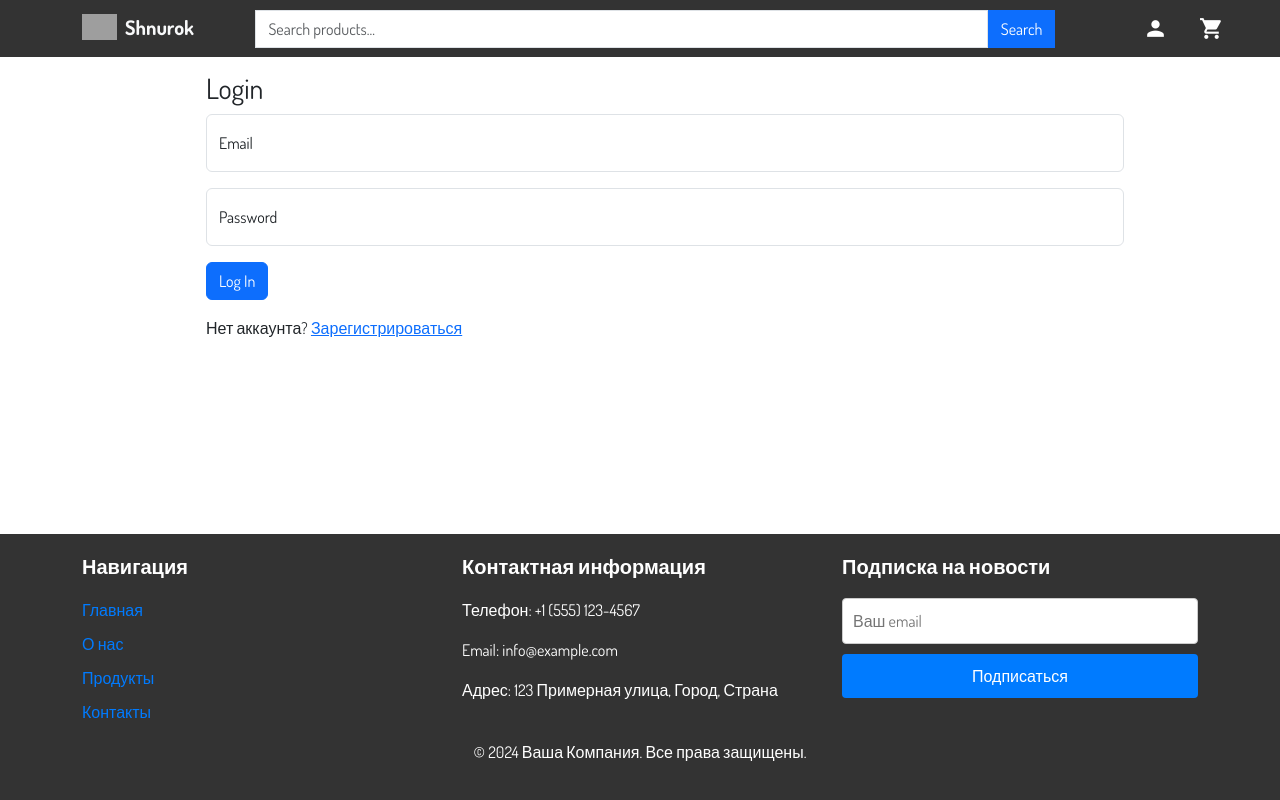
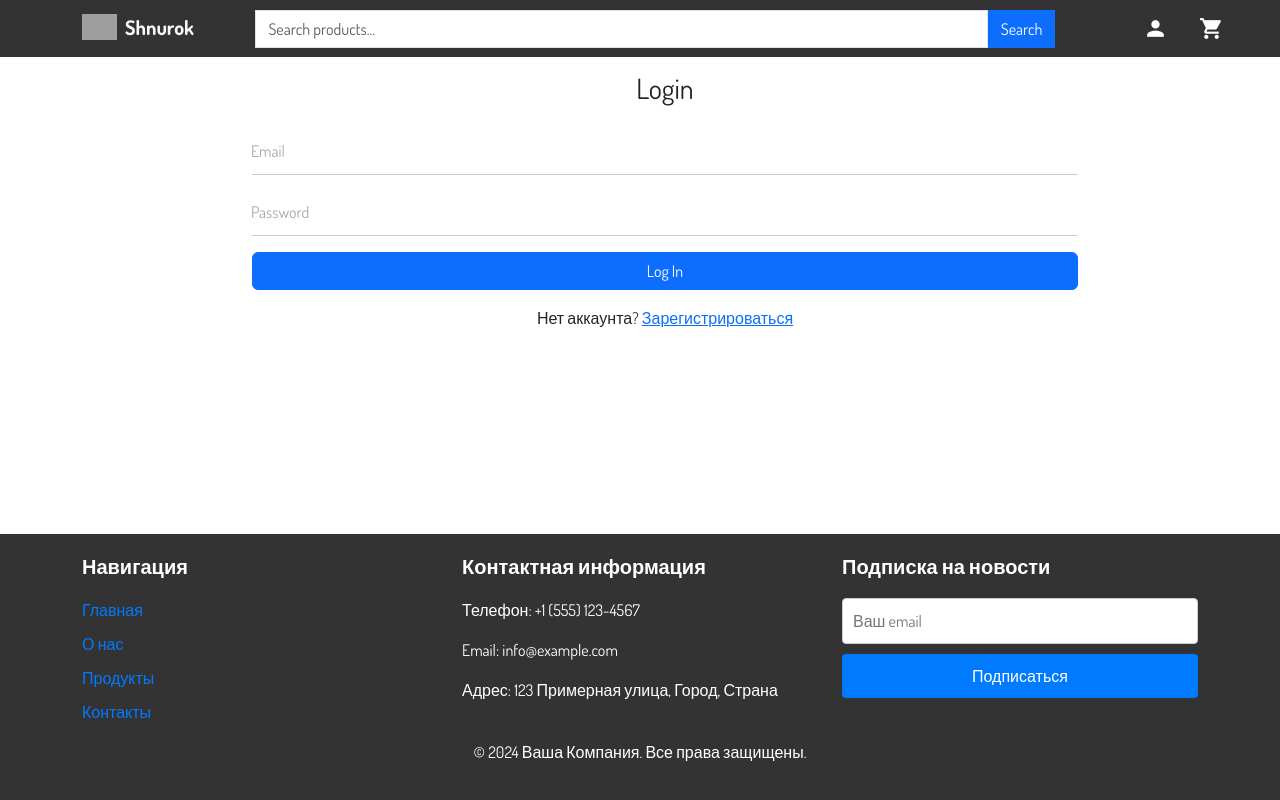
Before and after one commit to twintyit/Point, a React (Vite) app: page /login in a window 1280 px wide. Built offline with nearby package versions, Linux system fonts and the light colour scheme; grey boxes are pictures that could not be loaded.

Commit message:
input styled

```diff
--- a/src/App.css
+++ b/src/App.css
@@ -21,3 +21,39 @@
     width: 100%;
     padding: 0% 10%;
 }
+
+.floating-label-input-group {
+    position: relative;
+}
+
+.floating-label-input-group .form-control {
+    border: none;
+    border-bottom: 1px solid #ccc;
+    border-radius: 0;
+    padding: 10px 0;
+    box-shadow: none;
+    background-color: transparent;
+    width: 100%;
+}
+
+.floating-label-input-group .form-control:focus {
+    border-color: #007bff;
+    box-shadow: none;
+}
+
+.floating-label-input-group .form-label {
+    position: absolute;
+    top: 0.6rem;
+    font-size: 1rem;
+    color: #aaa;
+    transition: all 0.2s ease;
+    pointer-events: none;
+    z-index: 1000;
+}
+
+.floating-label-input-group .form-control:focus + .form-label,
+.floating-label-input-group .form-control:not(:placeholder-shown) + .form-label {
+    top: -0.6rem;
+    font-size: 0.85rem;
+    color: #007bff;
+}
--- a/src/components/modal/Modal.css
+++ b/src/components/modal/Modal.css
@@ -3,8 +3,10 @@
     display: flex;
     justify-content: center;
     align-items: center;
-    min-width: calc(100% - 60rem);
+    min-width: fit-content;
     min-height: calc(100% - 1rem);
+    max-width: 90vw;
+    width: auto;
 }
 
 .modal-dialog.modal-show {
@@ -20,6 +22,7 @@
     border-radius: 0.5rem;
     max-height: 80vh;
     overflow-y: auto;
+    width: 100%;
 }
 
 
--- a/src/pages/auth/login-page/LoginPage.css
+++ b/src/pages/auth/login-page/LoginPage.css
@@ -1,14 +1,47 @@
-  .input-no-border {
-      border: none;
-      border-bottom: 2px solid #000;
-      /* Только нижняя линия */
-      border-radius: 0;
-      box-shadow: none;
-  }
+.login-page-container{
+    width: 25vw;
+    display: flex;
+    flex-direction: column;
+    align-items: center;
+}
 
-  .input-no-border:focus {
-      outline: none;
-      box-shadow: none;
-      border-bottom-color: #007bff;
-      /* Цвет нижней линии при фокусе */
-  }
+.form-container {
+     width: 90%;
+}
+
+.input-group {
+    position: relative;
+    margin-bottom: 1rem;
+}
+
+.input-group .form-control {
+    border: none;
+    border-bottom: 1px solid #ccc;
+    border-radius: 0;
+    padding: 10px 0;
+    box-shadow: none;
+    background-color: transparent;
+}
+
+.input-group .form-control:focus {
+    border-color: #007bff;
+    box-shadow: none;
+}
+
+.input-group .form-label {
+    z-index: 1000;
+    position: absolute;
+    top: 0.6rem;
+    left: 0;
+    font-size: 1rem;
+    color: #aaa;
+    transition: all 0.2s ease;
+    pointer-events: none;
+}
+
+.input-group .form-control:focus + .form-label,
+.input-group .form-control:not(:placeholder-shown) + .form-label {
+    top: -0.6rem;
+    font-size: 0.85rem;
+    color: #007bff;
+}
--- a/src/pages/auth/login-page/LoginPage.jsx
+++ b/src/pages/auth/login-page/LoginPage.jsx
@@ -30,39 +30,41 @@ const LoginPage = () => {
     };
 
     return (
-        <div className="container">
-            <h3>Login</h3>
-            <form onSubmit={handleLogin}>
-                <div className="mb-3 form-floating">
+        <div className="login-page-container container">
+            <h3 className="text-center mb-4">Login</h3>
+            <form onSubmit={handleLogin} className="form-container">
+                <div className="input-group mb-3">
                     <input
                         type="email"
                         ref={loginRef}
-                        className={`form-control input-no-border ${error && error.includes('Email') ? 'is-invalid' : ''}`}
-                        id="floatingInput"
-                        placeholder="name@example.com"
+                        className={`form-control ${error && error.includes('Email') ? 'is-invalid' : ''}`}
+                        id="emailInput"
+                        placeholder=" "
+                        required
                     />
-                    <label htmlFor="floatingInput" className="form-label">Email</label>
+                    <label htmlFor="emailInput" className="form-label">Email</label>
                     {error && error.includes('Email') && <div className="invalid-feedback">{error}</div>}
                 </div>
-                <div className="mb-3 form-floating">
-
+                <div className="input-group mb-3">
                     <input
                         type="password"
                         ref={passwordRef}
-                        className={`form-control input-no-border ${error && error.includes('Password') ? 'is-invalid' : ''}`}
-                        id="floatingPassword"
-                        placeholder="Password"
+                        className={`form-control ${error && error.includes('Password') ? 'is-invalid' : ''}`}
+                        id="passwordInput"
+                        placeholder=" "
+                        required
                     />
-                    <label htmlFor="floatingPassword" className="form-label">Password</label>
+                    <label htmlFor="passwordInput" className="form-label">Password</label>
                     {error && error.includes('Password') && <div className="invalid-feedback">{error}</div>}
                 </div>
-                    <button type="submit" className="btn btn-primary">Log In</button>
-                    {error && !error.includes('Email') && !error.includes('Password') && <p className="text-danger mt-3">{error}</p>}
-                    <p className="mt-3">
-                        Нет аккаунта? <Link to="/signup" onClick={closeModal}>Зарегистрироваться</Link>
-                    </p>
+                <button type="submit" className="btn btn-primary w-100">Log In</button>
+                {error && !error.includes('Email') && !error.includes('Password') && (
+                    <p className="text-danger mt-3">{error}</p>
+                )}
+                <p className="mt-3 text-center">
+                    Нет аккаунта? <Link to="/signup" onClick={closeModal}>Зарегистрироваться</Link>
+                </p>
             </form>
-
         </div>
     );
 };
--- a/src/pages/auth/signup-page/SignupPage.jsx
+++ b/src/pages/auth/signup-page/SignupPage.jsx
@@ -1,6 +1,7 @@
 import React, { useState } from 'react';
 import { useNavigate } from 'react-router-dom';
 import { signup } from '../../../api/apiFunctions.jsx';
+import "./SignupPage.css"
 
 const SignupPage = () => {
     const [email, setEmail] = useState('');
@@ -35,42 +36,69 @@ const SignupPage = () => {
 
     return (
         <div className="container">
-            <h2>Sign Up</h2>
-            <form onSubmit={handleSignup}>
-                <div className="mb-3">
-                    <label htmlFor="email" className="form-label">Email</label>
+            <form onSubmit={handleSignup} className="p-4 border rounded shadow-sm">
+                <h3 className="mb-4">Sign Up</h3>
+                <div className="row ">
+                    <div className="col-md-6 mb-5 position-relative floating-label-input-group">
                         <input
                             type="email"
-                        className={`form-control ${error && error.includes('Email') ? 'is-invalid' : ''}`}
+                            className={`form-control border-0 border-bottom ${error && error.includes('Email') ? 'is-invalid' : ''}`}
                             id="email"
                             value={email}
                             onChange={(e) => setEmail(e.target.value)}
+                            placeholder=""
+                            required
                         />
+                        <label htmlFor="email" className="form-label">Email</label>
                         {error && error.includes('Email') && <div className="invalid-feedback">{error}</div>}
                     </div>
-                <div className="mb-3">
-                    <label htmlFor="password" className="form-label">Password</label>
+                    <div className="col-md-6 mb-5 position-relative floating-label-input-group">
+                        <input
+                            type="text"
+                            className="form-control border-0 border-bottom"
+                            id="username"
+                            // value={username}
+                            // onChange={(e) => setUsername(e.target.value)}
+                            placeholder=" "
+                            required
+                        />
+                        <label htmlFor="username" className="form-label">Username</label>
+                    </div>
+                </div>
+                <div className="row">
+                    <div className="col-md-6 mb-5 position-relative floating-label-input-group">
                         <input
                             type="password"
-                        className={`form-control ${error && error.includes('Password') ? 'is-invalid' : ''}`}
+                            className={`form-control border-0 border-bottom ${error && error.includes('Password') ? 'is-invalid' : ''}`}
                             id="password"
                             value={password}
                             onChange={(e) => setPassword(e.target.value)}
+                            placeholder=" "
+                            required
                         />
+                        <label htmlFor="password" className="form-label">Password</label>
                         {error && error.includes('Password') && <div className="invalid-feedback">{error}</div>}
                     </div>
-                <div className="mb-3">
-                    <label htmlFor="confirmPassword" className="form-label">Confirm Password</label>
+                    <div className="col-md-6 mb-5 position-relative floating-label-input-group">
                         <input
                             type="password"
-                        className={`form-control ${error && error.includes('Passwords do not match') ? 'is-invalid' : ''}`}
+                            className={`form-control border-0 border-bottom ${error && error.includes('Passwords do not match') ? 'is-invalid' : ''}`}
                             id="confirmPassword"
                             value={confirmPassword}
                             onChange={(e) => setConfirmPassword(e.target.value)}
+                            placeholder=" "
+                            required
                         />
-                    {error && error.includes('Passwords do not match') && <div className="invalid-feedback">{error}</div>}
+                        <label htmlFor="confirmPassword" className="form-label">Confirm Password</label>
+                        {error && error.includes('Passwords do not match') &&
+                            <div className="invalid-feedback">{error}</div>}
                     </div>
-                <button type="submit" className="btn btn-primary">Sign Up</button>
+                </div>
+                <div className="d-flex justify-content-end">
+                    <button type="submit" className="btn btn-primary">
+                        Sign Up
+                    </button>
+                </div>
                 {error && !error.includes('Email') && !error.includes('Password') && !error.includes('Passwords do not match') && (
                     <p className="text-danger mt-3">{error}</p>
                 )}
--- a/src/pages/cart/Cart.css
+++ b/src/pages/cart/Cart.css
@@ -1,6 +1,7 @@
 .user-cart {
     padding: 5px;
     position: relative;
+    width: 55vw;
 }
 
 .user-cart h4{
--- a/src/pages/cart/Cart.jsx
+++ b/src/pages/cart/Cart.jsx
@@ -20,7 +20,6 @@ const UserCart = () => {
     return (
         <div className='user-cart'>
             <h3 className='cart-name'>Корзина</h3>
-
             {state.cart.length === 0 ? (
                 <div className='cart-empty'>
                     <img src='https://xl-static.rozetka.com.ua/assets/img/design/modal-cart-dummy.svg'></img>
```
Also changed, not shown: src/pages/auth/signup-page/SignupPage.css (added). Lines whose indentation alone changed are shown as unchanged.
